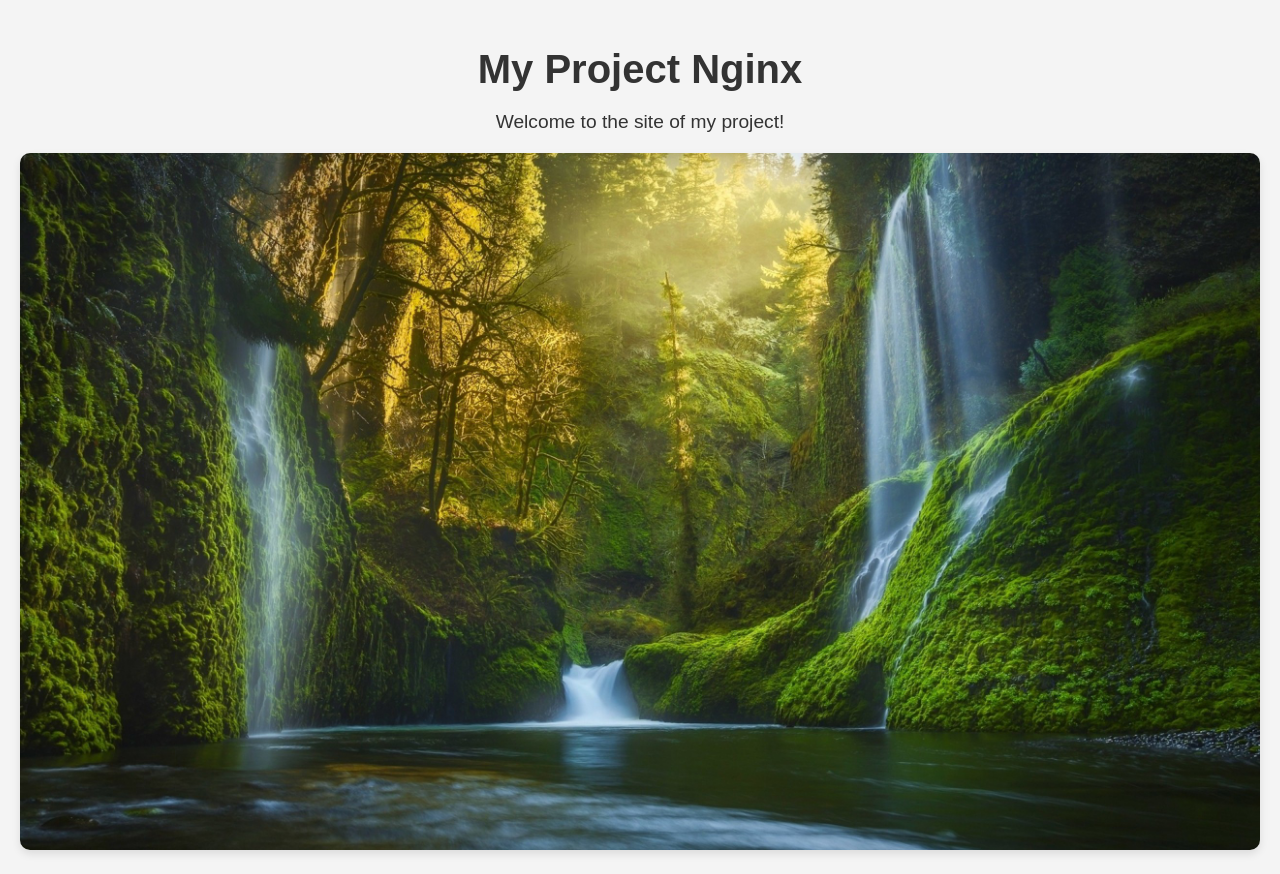
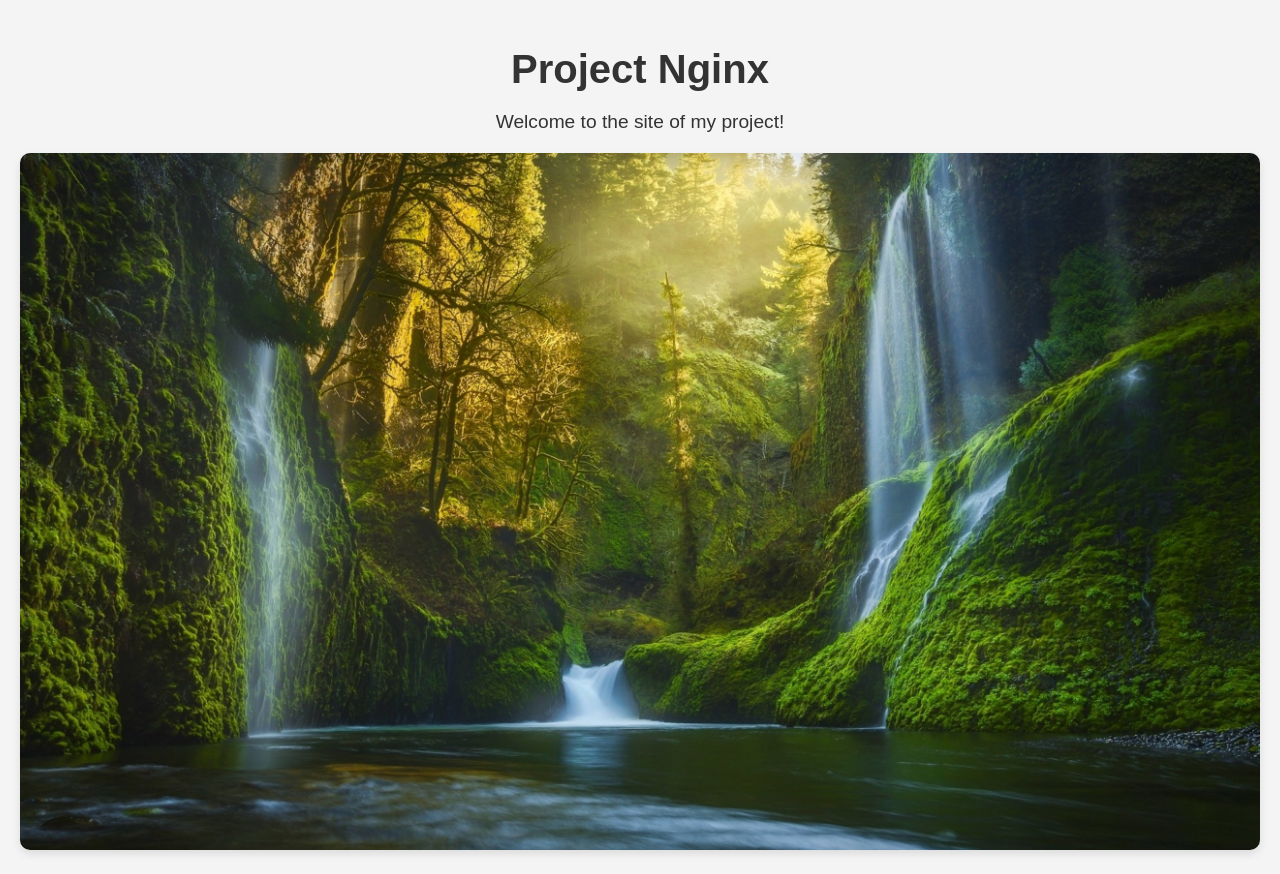
Before and after one commit to aazyablitsev/app-for-jenkins, a plain HTML site: page website/index.html in a window 1280 px wide. Drawn offline with Linux system fonts and the light colour scheme.

Commit message:
Update index.html

```diff
--- a/website/index.html
+++ b/website/index.html
@@ -3,12 +3,12 @@
 <head>
     <meta charset="UTF-8">
     <meta name="viewport" content="width=device-width, initial-scale=1.0">
-    <title>My Project Nginx</title>
+    <title>Project Nginx2</title>
     <link rel="stylesheet" href="styles.css">
 </head>
 <body>
     <div class="container">
-        <h1>My Project Nginx</h1>
+        <h1>Project Nginx</h1>
         <p>Welcome to the site of my project!</p>
         <img src="images/nature.jpg" alt="Nature">
     </div>
```
